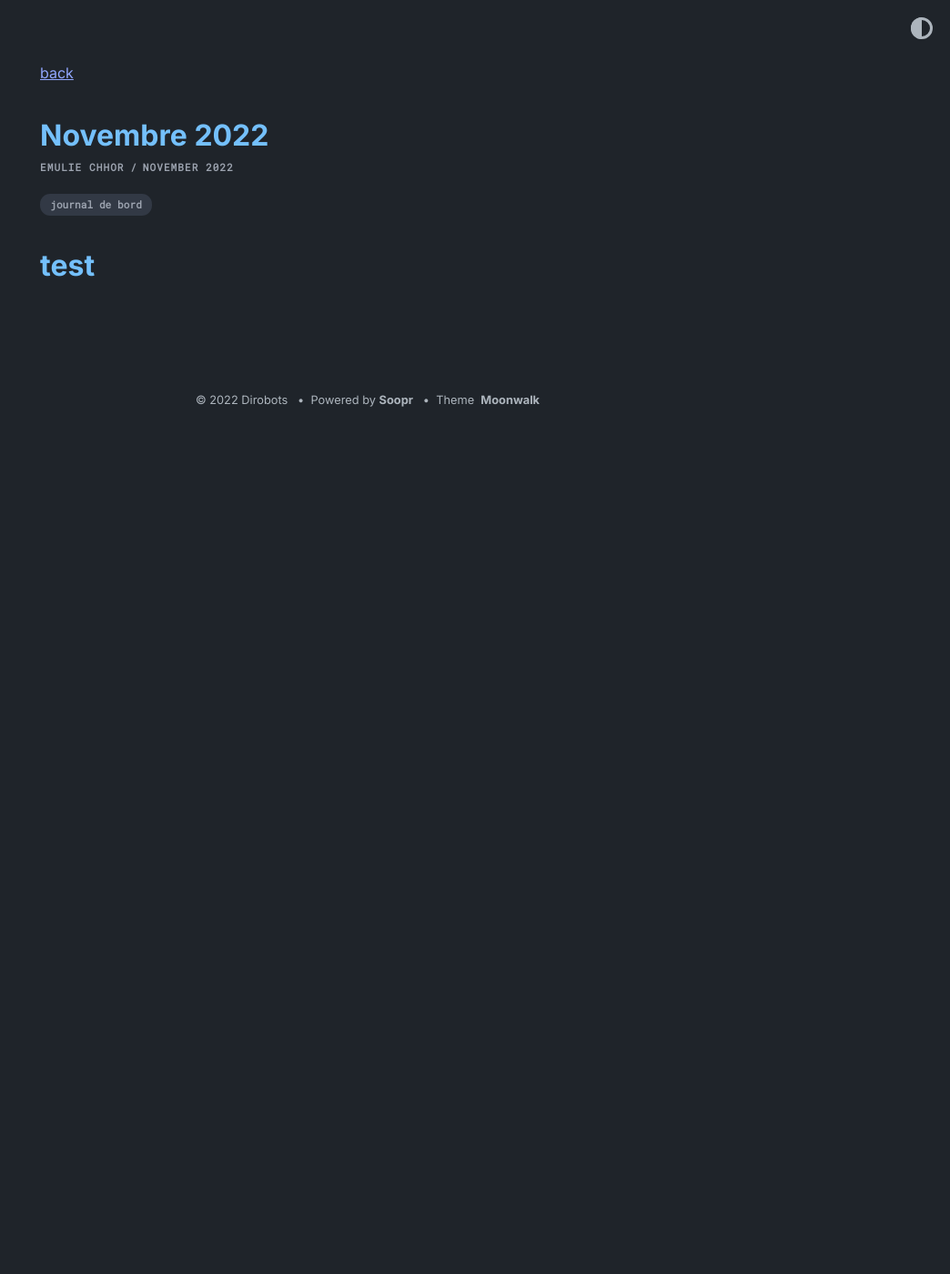
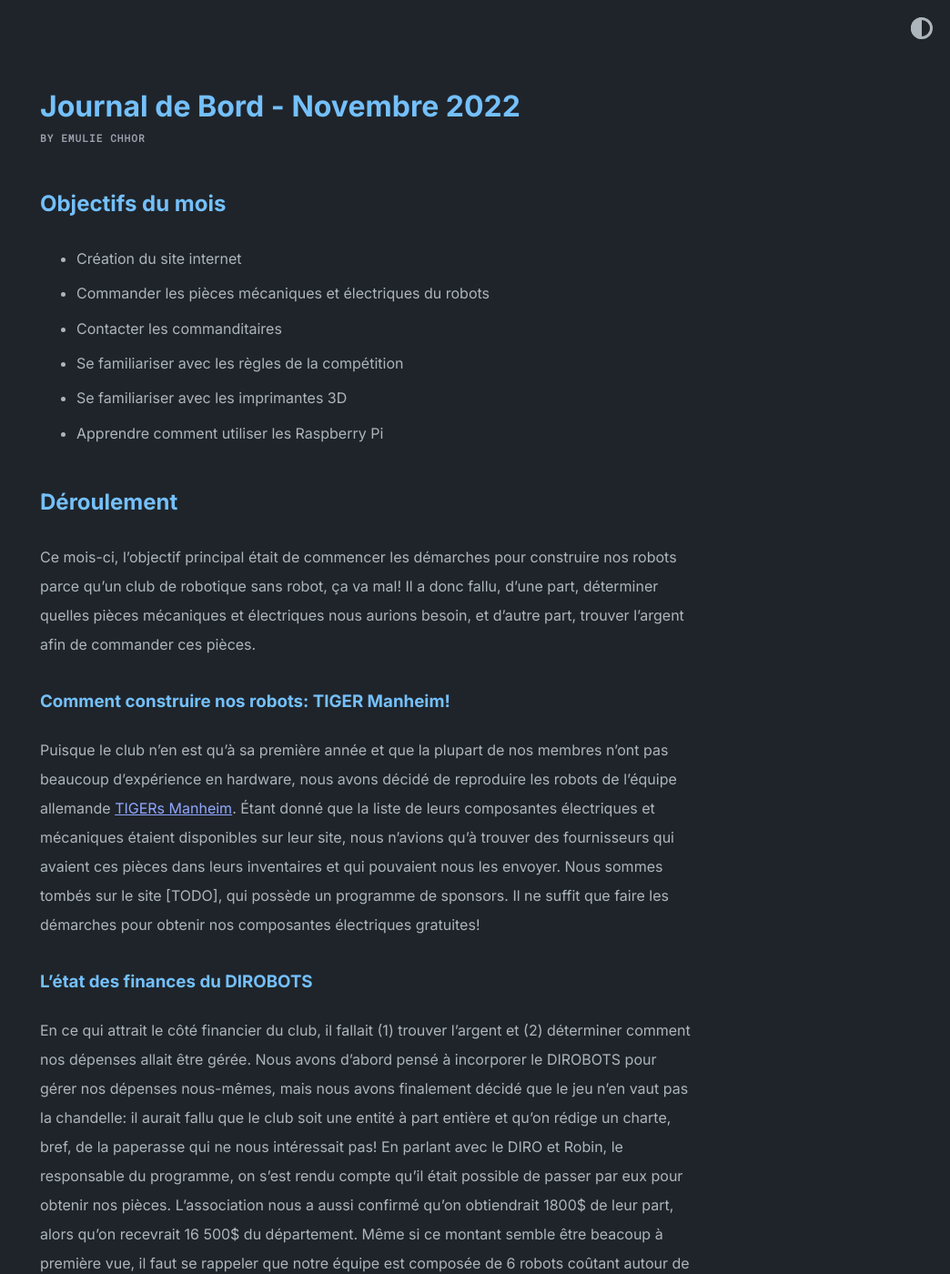
Before and after one commit to Dirobots/dirobots.github.io, a Jekyll site: the page built from _posts/2022-11-24-Novembre2022.md, in a window 1280 px wide and 1400 px high. Shown: the whole window at 91% size, without its empty margins (236-1280 px from the left). Built offline with Jekyll 4.4.1, drawn with Linux system fonts in a browser that asks for light colours; some of the changed text lies outside the part shown.

Commit message:
added journal de bord entry for novembre 2022

```diff
--- /dev/null
+++ b/_layouts/journal_entry.html
@@ -0,0 +1,15 @@
+---
+layout: default
+---
+
+<!-- <a href="{{ "/" | relative_url }}">{{ site.theme_config.back_home_text }}</a> -->
+<h1 class="post-title">Journal de Bord - {{ page.title }}</h1>
+
+<p class="post-date text-bold">
+{% if page.author %}
+  <span class="text-upcase">by {{ page.author }}</span>
+{% endif %}
+</p>
+
+
+{{ content }}
--- a/_posts/2022-11-24-Novembre2022.md
+++ b/_posts/2022-11-24-Novembre2022.md
@@ -1,8 +1,67 @@
 ---
-layout: post
+layout: journal_entry
 author: Emulie Chhor
 tags: [Journal de Bord]
 title: Novembre 2022
 ---
 
-# test
+## Objectifs du mois
+
+- Création du site internet
+- Commander les pièces mécaniques et électriques du robots
+- Contacter les commanditaires
+- Se familiariser avec les règles de la compétition
+- Se familiariser avec les imprimantes 3D
+- Apprendre comment utiliser les Raspberry Pi
+
+## Déroulement
+
+Ce mois-ci, l'objectif principal était de commencer les démarches pour
+construire nos robots parce qu'un club de robotique sans robot, ça va mal!
+Il a donc fallu, d'une part, déterminer quelles pièces mécaniques et
+électriques nous aurions besoin, et d'autre part, trouver l'argent afin
+de commander ces pièces.
+
+### Comment construire nos robots: TIGER Manheim!
+
+
+Puisque le club n'en est qu'à sa première année et que la plupart de nos
+membres n'ont pas beaucoup d'expérience en hardware, nous avons décidé
+de reproduire les robots de l'équipe allemande [TIGERs Manheim](https://github.com/TIGERs-Mannheim).
+Étant donné que la liste de leurs composantes électriques
+et mécaniques étaient disponibles sur leur site, nous n'avions qu'à
+trouver des fournisseurs qui avaient ces pièces dans leurs inventaires et
+qui pouvaient nous les envoyer. Nous sommes tombés sur le site [TODO], qui
+possède un programme de sponsors. Il ne suffit que faire les démarches pour
+obtenir nos composantes électriques gratuites!
+
+### L'état des finances du DIROBOTS
+
+En ce qui attrait le côté financier du club, il fallait (1) trouver
+l'argent et (2) déterminer comment nos dépenses allait être gérée.
+Nous avons d'abord pensé à incorporer le DIROBOTS pour gérer nos dépenses
+nous-mêmes, mais nous avons finalement décidé que le jeu n'en vaut pas
+la chandelle: il aurait fallu que le club soit une entité à part entière et
+qu'on rédige un charte, bref, de la paperasse qui ne nous intéressait pas!
+En parlant avec le DIRO et Robin, le responsable du programme, on s'est
+rendu compte qu'il était possible de passer par eux pour obtenir nos pièces.
+L'association nous a aussi confirmé qu'on obtiendrait 1800$ de leur part,
+alors qu'on recevrait 16 500$ du département. Même si ce montant semble
+être beacoup à première vue, il faut se rappeler que notre équipe est
+composée de 6 robots coûtant autour de 6000$ chacun et que les bris de
+matériel sont inévitables.
+
+### Se salir les mains avec le Créanum
+
+On ne voulait pas que l'équipe se tourne les pouces avant d'avoir nos
+robots, alors on a pris ce temps pour apprendre à utiliser des imprimantes 3D
+et des Raspberry Pi, une gracieuseté de l'atelier de création [Créanum](https://creanum.notion.site/)
+
+
+
+## Objectifs pour le mois prochain
+
+- Commander les pièces mécaniques et électriques
+- Connecter le raspberry pi avec les composantes suivantes:
+    * Accéléromètre
+- Comprendre le module vision-SSL et communication-SSL fonctionne
```
Also changed, not shown: _includes/journal_de_bord_list.html (+18 -4 lines), _journal_de_bord/2022-11-24-test.md (deleted, +0 -3 lines).
